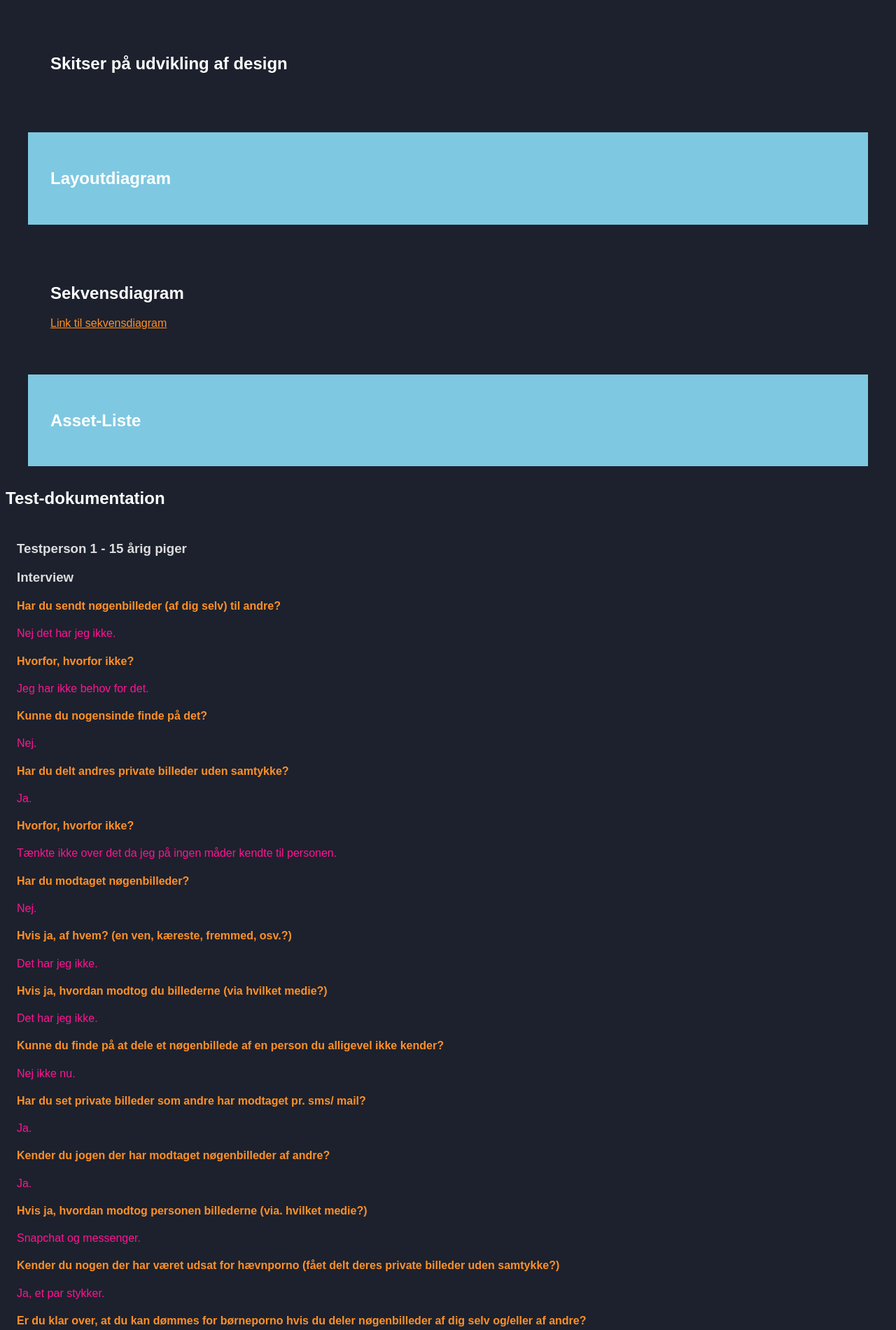
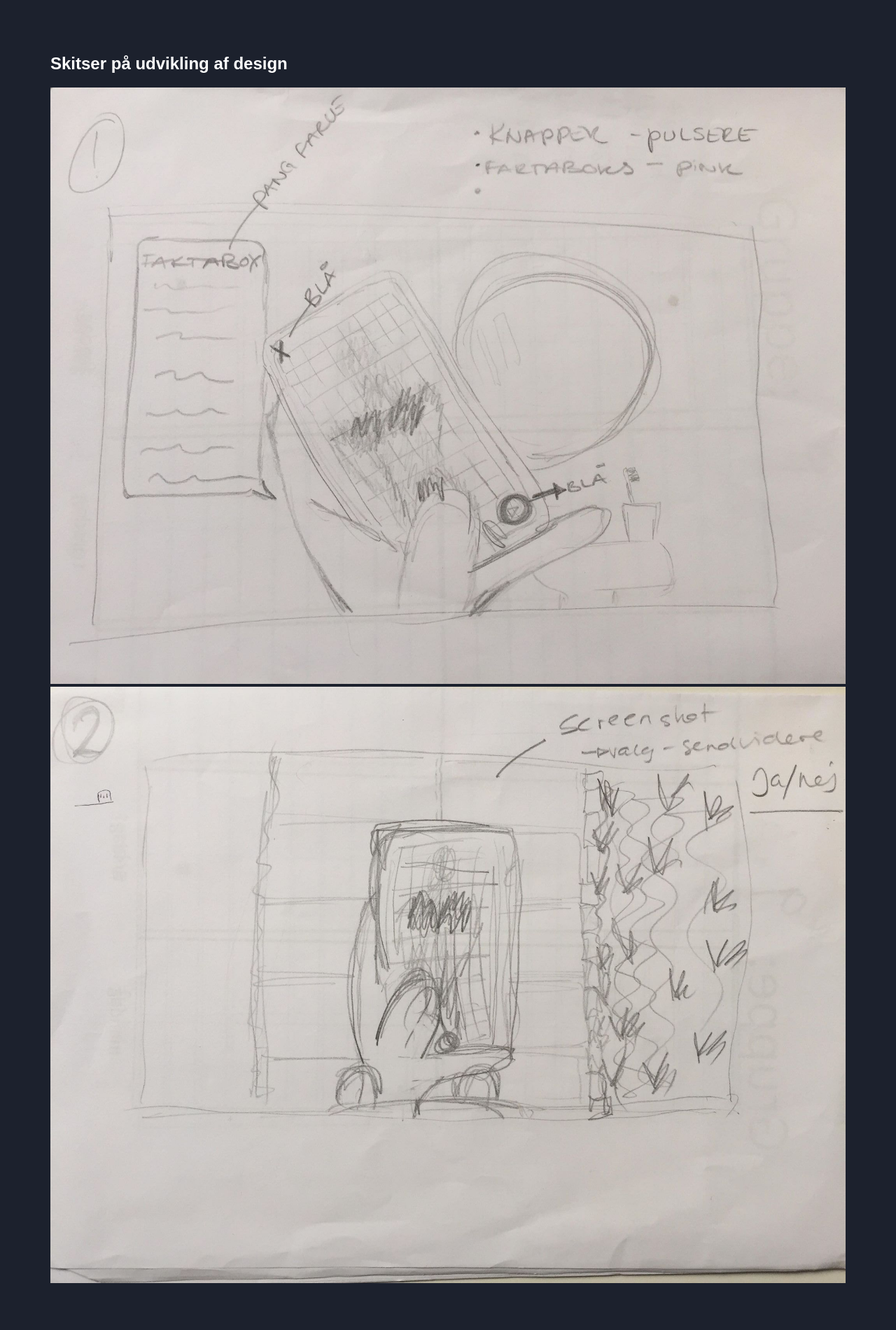
Before and after one commit to emma2468/Sex-og-samfund-projekt, a plain HTML site: page index.html in a window 1280 px wide. Shown: the part 5280-7180 px from the top of the page at 70% size. Drawn offline with Linux system fonts and the light colour scheme.

Commit message:
billeder

```diff
--- a/index.html
+++ b/index.html
@@ -91,6 +91,8 @@
     <section id="skitser">
         <div class="skitser">
             <h2>Skitser på udvikling af design</h2>
+            <img src="baggrund_01.jpg">
+            <img src="baggrund_02.jpg">
         </div>
     </section>
 
```
Also changed, not shown: baggrund_01.jpg (added), baggrund_02.jpg (added).
